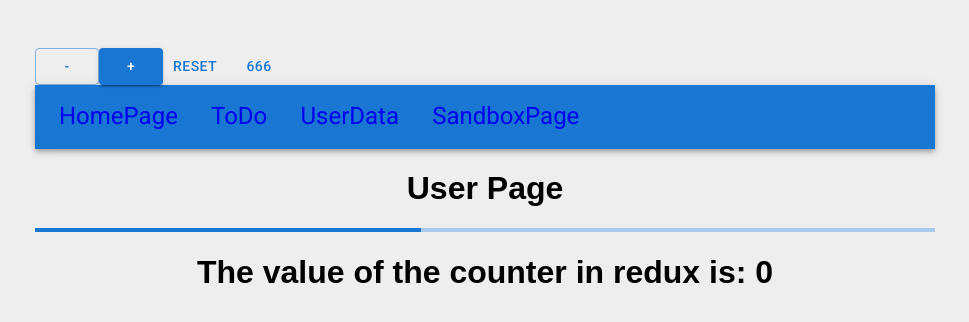
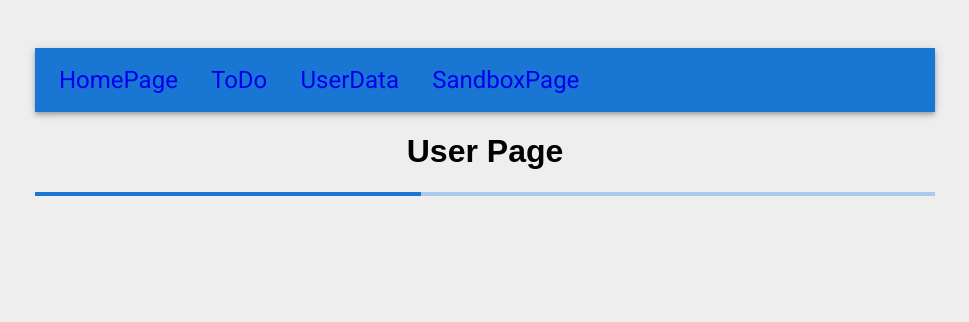
Before and after one commit to Peyman-Nasri/my-todo-app, a React (Create React App) app: page /userdata/1 in a window 1280 px wide. Shown: the top 322 px of the page, without its empty margins (155-1124 px from the left). Built offline with nearby package versions, Linux system fonts and the light colour scheme; no server answers.

Commit message:
delete unnecessary files

```diff
--- a/src/Components/App.js
+++ b/src/Components/App.js
@@ -1,18 +1,17 @@
 import React from "react";
-import "./App.css";
-import { Container, Box, AppBar, Toolbar, Typography, Button } from "@mui/material";
+import { Container, Box, AppBar, Toolbar, Typography } from "@mui/material";
 import { Link, Route, Routes } from "react-router-dom";
 import HomePage from "../Pages/HomePage";
 import UserdataPage from "../Pages/UserdataPage";
 import TodoPage from "../Pages/TodoPage";
 import SandboxPage from "../Pages/SandboxPage";
 import UserPage from "../Pages/UserPage";
-import { useDispatch } from "react-redux"
-import { DECREASE_COUNTER, INCREASE_COUNTER, RESET_COUNTER, _666 } from "../redux/constants/counterConstants"
+// import { useDispatch } from "react-redux"
+// import { DECREASE_COUNTER, INCREASE_COUNTER, RESET_COUNTER, _666 } from "../redux/constants/counterConstants"
 
 function App() {
 
-  const dispatch = useDispatch()
+  // const dispatch = useDispatch()
 
   return (
     <>
@@ -20,10 +19,10 @@ function App() {
       <Container maxWidth="md" style={{ padding: "3em 0" }}>
         <Box sx={{ flexGrow: 1 }}>
 
-        <Button variant="outlined" onClick={() => dispatch({type: DECREASE_COUNTER})}>-</Button>
+        {/* <Button variant="outlined" onClick={() => dispatch({type: DECREASE_COUNTER})}>-</Button>
         <Button variant="contained" onClick={() => dispatch({type: INCREASE_COUNTER})}>+</Button>
         <Button onClick={() => dispatch({type: RESET_COUNTER, payload: 0})}>Reset</Button>
-        <Button onClick={() => dispatch({type: _666, payload: 666})}>666</Button>
+        <Button onClick={() => dispatch({type: _666, payload: 666})}>666</Button> */}
 
           <AppBar position="static">
             <Toolbar>
--- a/src/Components/Input.js
+++ b/src/Components/Input.js
@@ -1,6 +1,5 @@
 import React, { useEffect } from "react";
 import { useState } from "react";
-import "./Input.css";
 import { v4 as shortId } from "uuid";
 import {
   Button,
--- a/src/Pages/UserPage.js
+++ b/src/Pages/UserPage.js
@@ -3,7 +3,7 @@ import styled from "@emotion/styled";
 import { Card, LinearProgress } from "@mui/material";
 import axios from "axios";
 import { useEffect, useState } from "react";
-import { useSelector } from "react-redux"
+// import { useSelector } from "react-redux"
 import { useParams } from "react-router-dom";
 
 const UserPage = () => {
@@ -13,7 +13,7 @@ const UserPage = () => {
   /**************************************
    ******** Redux
    *************************************/
-  const counter = useSelector(state => state.counter)
+  // const counter = useSelector(state => state.counter)
 
   const { userId } = useParams();
   const getUser = async () => {
@@ -63,7 +63,7 @@ const UserPage = () => {
         </StyledCard>
       )}
 
-      <h1>The value of the counter in redux is: {counter}</h1>
+      {/* <h1>The value of the counter in redux is: {counter}</h1> */}
     </>
   );
 };
```
Also changed, not shown: src/Components/App.css (deleted), src/Components/Input.css (deleted).
